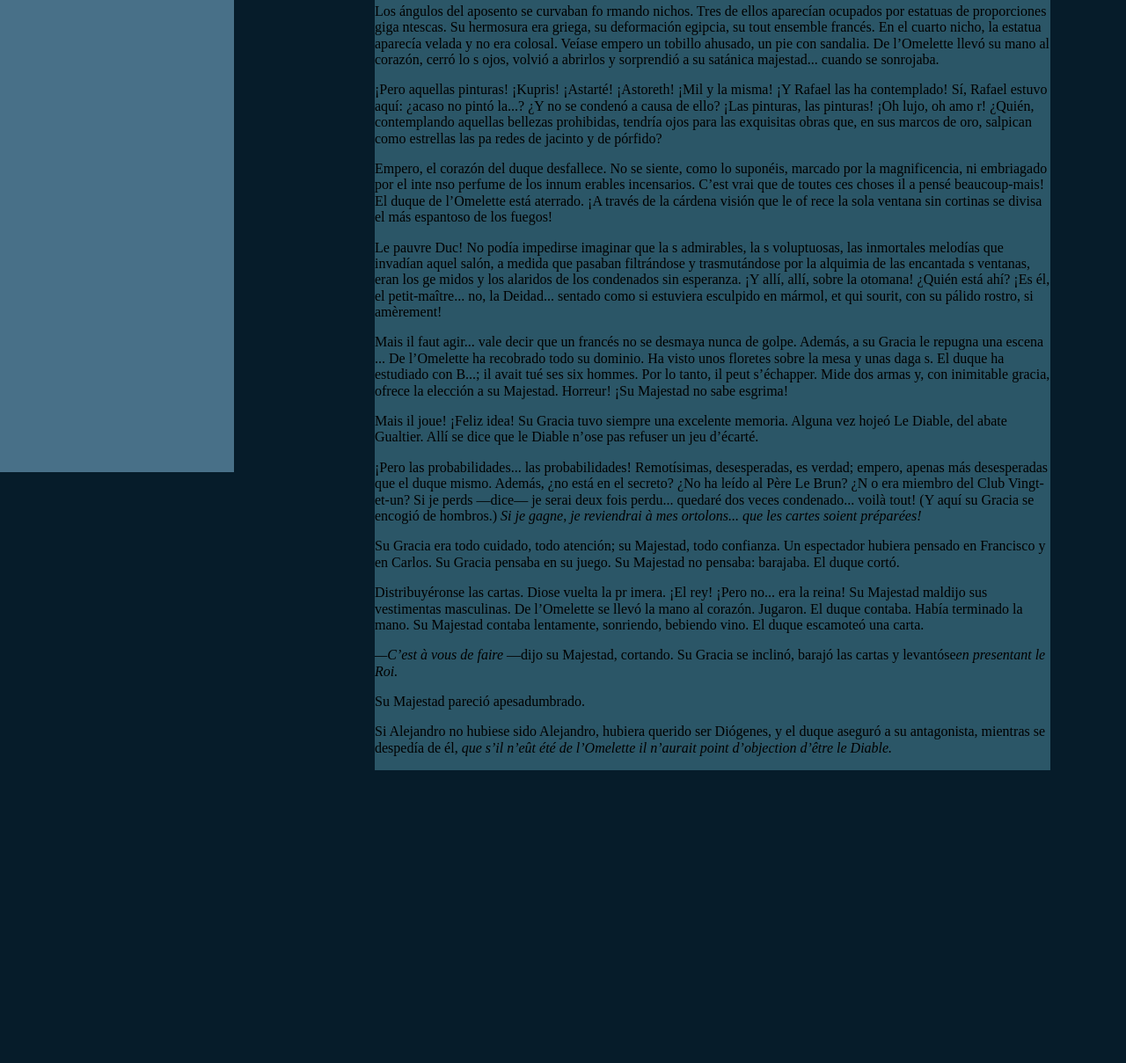
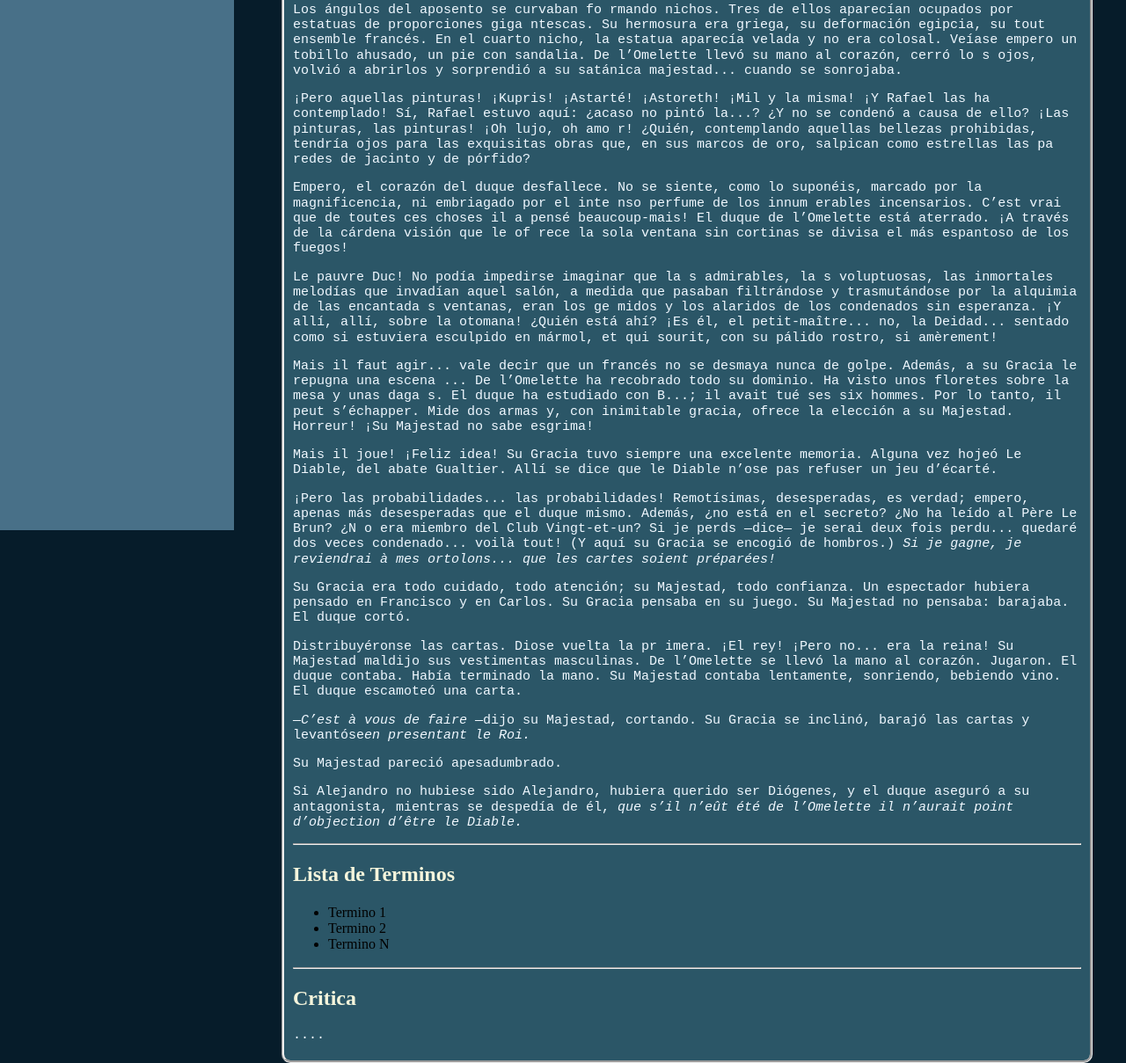
Before and after one commit to SanchezMendozaJesusAldahir/sanchezmendozajesusaldahir.github.io, a plain HTML site: page views/el-duque-de-lomelette.html in a window 1280 px wide. Shown: the part 1076-2285 px from the top of the page at 88% size. Before the commit the page ends 1952 px from the top, so only its background shows below. Drawn offline with Linux system fonts and the light colour scheme; a script that the page names is missing; a web font is replaced by a local one.

Commit message:
detalles en el diseño

```diff
--- a/css/main.css
+++ b/css/main.css
@@ -5,6 +5,19 @@
  body {
     margin: 0px auto;
     background-color: rgb(6,28,42);
+ }
+ hr {
+    color: aliceblue;
+    padding: 5px auto;
+ }
+ h1{
+     color: beige;
+     font-family: 'Times New Roman', Times, serif;
+     font-size: 40px;
+ }
+ h2 {
+     color: beige;
+    font-family: 'Times New Roman', Times, serif;
  }
  .contenedor {
      overflow: hidden;
@@ -15,6 +28,7 @@
     padding-bottom: 100%;
     background-color: rgb(72, 112, 136);
     padding-right: 10px;
+    position: fixed;
  }
  .dashboard ul {
     list-style-type: none;
@@ -31,13 +45,18 @@
       font-size: 18px;
   }
  .contenido-principal {
-    float: left;
-    width: 60%;
-    margin-left: 10em;
+    width: 70%;
     background-color: rgb(43,86,103);
+    margin-left: 320px;
+    padding: 5px 10px 5px 10px;
+    border-style:  groove;
+    border-radius: 10px;
  }
- .navegacion {
-     margin-top:
+ .contenido-principal p {
+     font-size: 15px;
+     font-family: 'Courier New', Courier, monospace;
+     color: aliceblue;
+
  }
  .cabecera {
     text-align: center;
--- a/views/el-duque-de-lomelette.html
+++ b/views/el-duque-de-lomelette.html
@@ -15,7 +15,7 @@
                     </div>
                     <div class="menu">
                         <ul>
-                            <li><a href="views/cuentos.html">Cuentos</a></li> <hr>
+                            <li><a href="/">Inicio</a></li> <hr>
                             <li><a href="/views/resenia-duque-omelet.html">El duque de l’Omelette</a></li> <hr>
                             <li><a href="/views/cuatro-bestias-en-una.html">Cuatro bestias en una</a></li> <hr>
                             <li><a href="/views/autobiografia-literaria-de-thingum-bob.html">Autobiografía literaria de Thingum Bob, Esq.</a></li> <hr>
@@ -26,7 +26,7 @@
             </div>
         <div class="contenido-principal">
             <em><h2>El duque de l’Omelette</h2></em>
-            <p class="conclusion"><a href="#">Ver conclusion</a></p>
+
             <p class="inicio">
                 <em>Y pasó al punto a un clima más fresco.</em>
                 (COWPER)
@@ -283,18 +283,21 @@
                 Si  Alejandro  no  hubiese  sido  Alejandro,  hubiera  querido  ser  Diógenes,  y  el  duque aseguró  a  su  antagonista,  mientras  se  despedía  de  él,
                 <em>que  s’il  n’eût  été  de  l’Omelette il n’aurait point d’objection d’être le Diable.</em>
             </p>
+
+            <div class="terminos">
+                <hr>
+                <h2>Lista de Terminos</h2>
+                <ul>
+                    <li>Termino 1</li>
+                    <li>Termino 2</li>
+                    <li>Termino N</li>
+                </ul>
             </div>
-        <!--
-        <div class="conclusiones">
-            <h2>Analisis</h2>
-            <p>The Duque de l'Omelette (1832) es un relato corto de Edgar Allan Poe.
-                Luego de morir repentinamente mientras cenaba en un hortelano, el duque de l'Omelette despierta
-                en el infierno, dentro un apartamento lleno de diversas obras de arte y con vistas al paisaje
-                infernal. Cara a cara con Satanás, y horrorizado por su situación, el duque reta al diablo a un
-                juego de cartas en el que apuesta su continuidad en el infierno. Al final de la partida termina
-                quedando bien en claro quién es el duque de l'Omelette.  </p>
-        </div>
-        -->
+
+            <div class="critica">
+                <hr>
+                <h2>Critica</h2>
+                <p>....</p>
             </div>
 
             <div id="disqus_thread"></div>
@@ -318,5 +321,20 @@
             </script>
             <noscript>Please enable JavaScript to view the <a href="https://disqus.com/?ref_noscript">comments powered by Disqus.</a></noscript>
 
+        </div>
+        <!--
+        <div class="conclusiones">
+            <h2>Analisis</h2>
+            <p>The Duque de l'Omelette (1832) es un relato corto de Edgar Allan Poe.
+                Luego de morir repentinamente mientras cenaba en un hortelano, el duque de l'Omelette despierta
+                en el infierno, dentro un apartamento lleno de diversas obras de arte y con vistas al paisaje
+                infernal. Cara a cara con Satanás, y horrorizado por su situación, el duque reta al diablo a un
+                juego de cartas en el que apuesta su continuidad en el infierno. Al final de la partida termina
+                quedando bien en claro quién es el duque de l'Omelette.  </p>
+        </div>
+        -->
+    </div>
+
+
 </body>
 </html>
```
Also changed, not shown: index.html (+1 -1 lines), views/autobiografia-literaria-de-thingum-bob.html (+17 -12 lines), views/como-escribir-un-articulo-ala-manera-del-blackwood.html (+17 -12 lines), views/cuatro-bestias-en-una.html (+4 -15 lines), views/una-malaventura.html (+16 -1 lines). Lines whose indentation alone changed are shown as unchanged.
